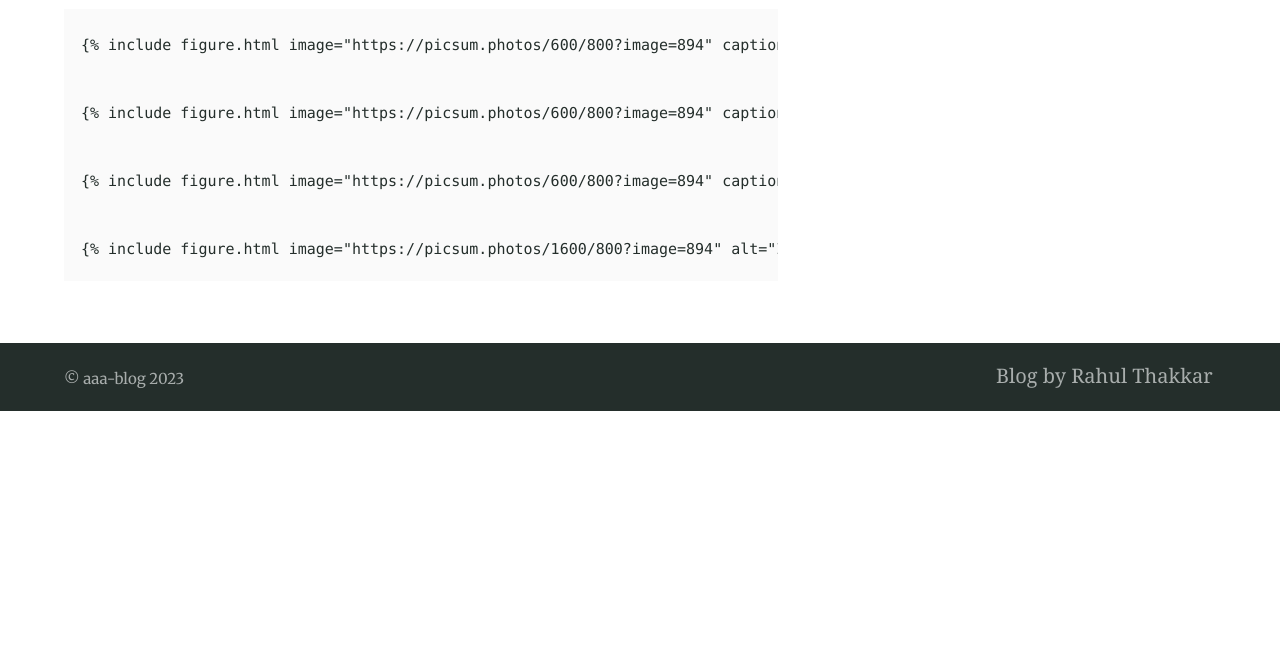
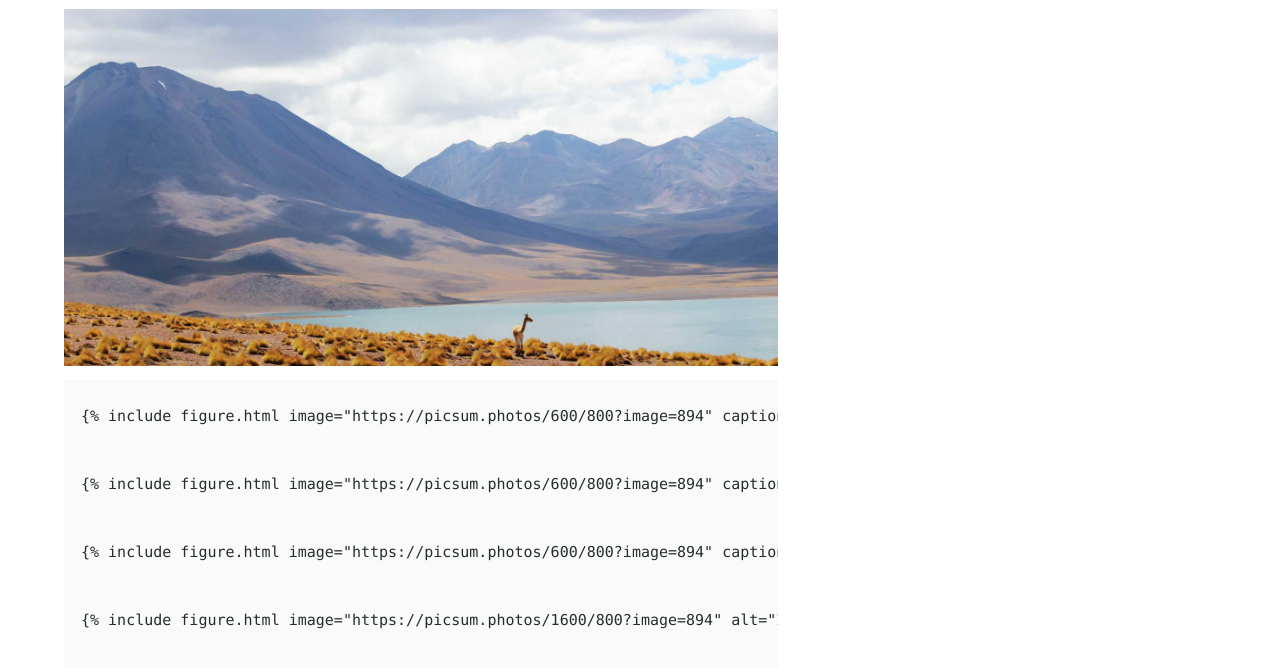
Before and after one commit to aaa-blog/aaa-blog.github.io, a Jekyll site: the page built from elements.md, in a window 1280 px wide and 900 px high, scrolled down 6628 px, cut to the strip 224-892 px from the top of the window. Built offline with Jekyll 4.4.1, drawn with Linux system fonts in a browser that asks for light colours; before the commit the page ends 7263 px from its top, so only the background shows below that; some of the changed text lies outside the part shown.

Commit message:
Added Sample image in elements to test

````diff
--- a/elements.md
+++ b/elements.md
@@ -133,6 +133,8 @@ blockquote.innerHTML = bolden("Mr. Sullivan", blockquote.innerHTML)
 
 {% include figure.html image="https://picsum.photos/1600/800?image=894" alt="Image with just alt text" %}
 
+{% include figure.html image="https://github.com/aaa-blog/aaa-blog.github.io/blob/main/assets/images/sample.jpg?raw=true" alt="Sample Image with just alt text" %}
+
 ``` html
 {% raw %}{% include figure.html image="https://picsum.photos/600/800?image=894" caption="Image with caption" width="300" height="800" %}
 
@@ -140,5 +142,7 @@ blockquote.innerHTML = bolden("Mr. Sullivan", blockquote.innerHTML)
 
 {% include figure.html image="https://picsum.photos/600/800?image=894" caption="Left aligned image" position="left" width="300" height="800" %}
 
-{% include figure.html image="https://picsum.photos/1600/800?image=894" alt="Image with just alt text" %}{% endraw %}
+{% include figure.html image="https://picsum.photos/1600/800?image=894" alt="Image with just alt text" %}
+
+{% include figure.html image="https://github.com/aaa-blog/aaa-blog.github.io/blob/main/assets/images/sample.jpg?raw=true" alt="Sample Image with just alt text" %}{% endraw %}
 ```
````
